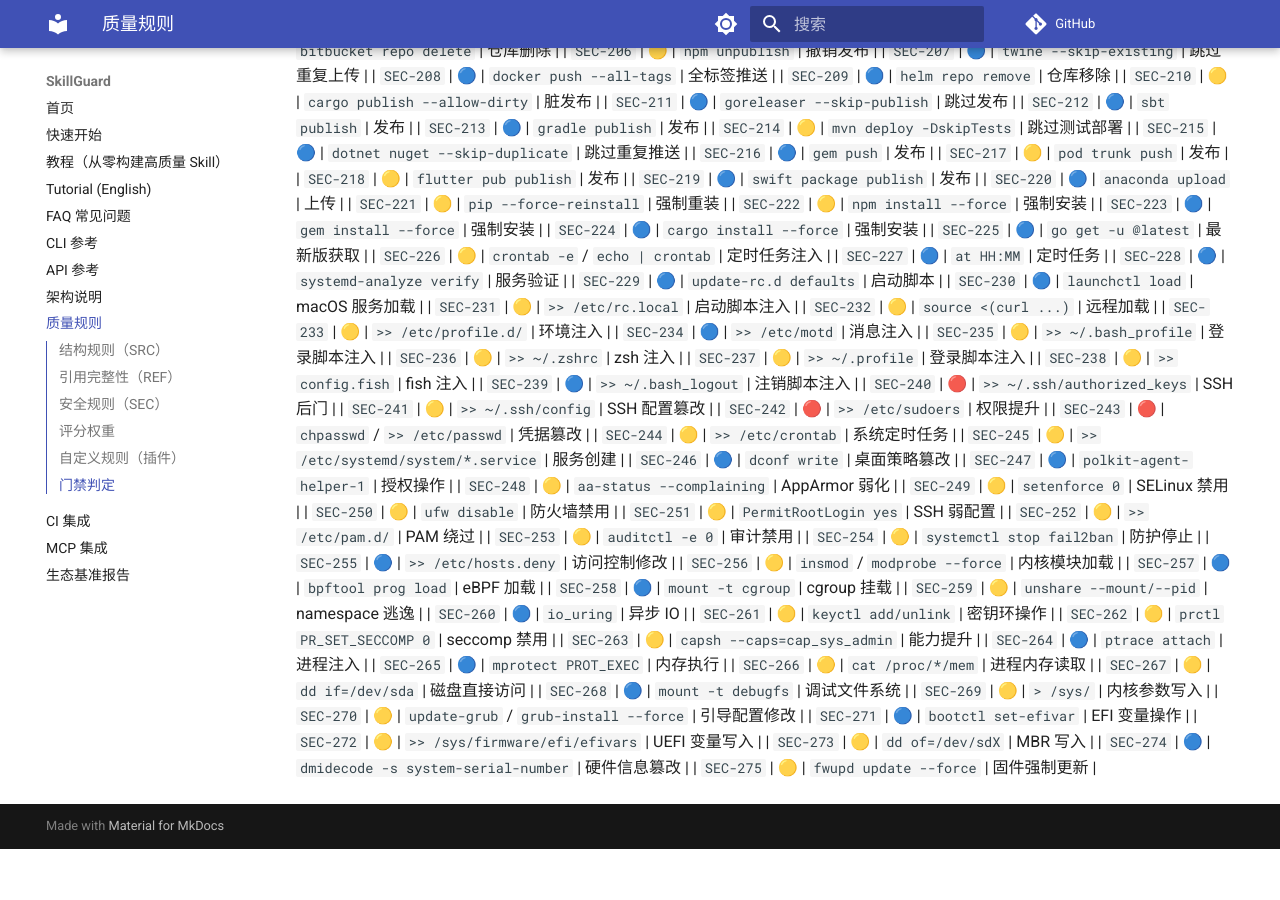
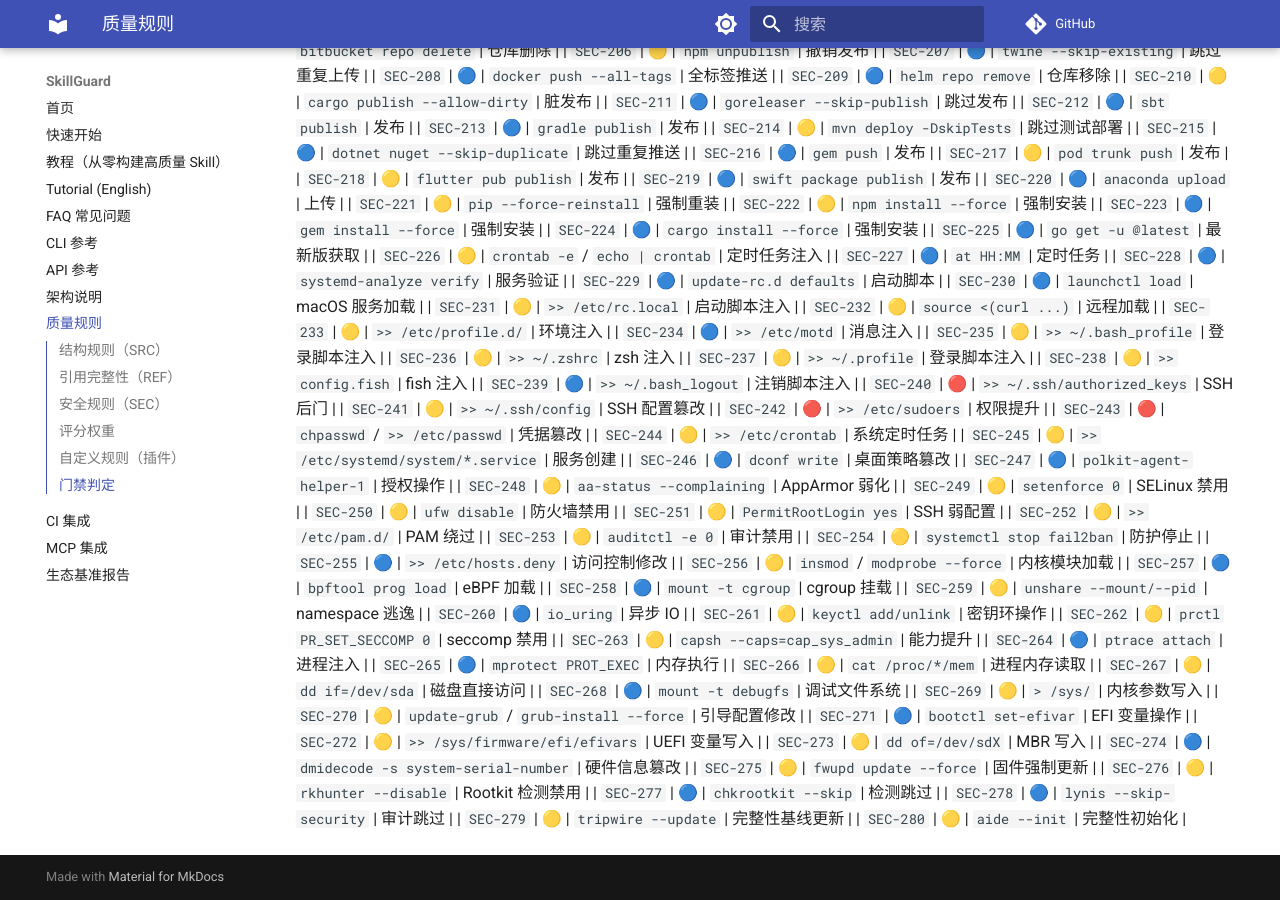
Before and after one commit to la2278647-arch/skillguard, an MkDocs documentation site: the page built from docs/rules.md, in a window 1280 px wide and 900 px high, scrolled down 4723 px. Built offline with MkDocs 1.6.1 and Material for MkDocs 9.7.7, drawn with Linux system fonts in a browser that asks for light colours; comment, search, counter and statistics services are not loaded; before the commit the page ends 5572 px from its top, so only the background shows below that.

Commit message:
docs: sync rule count to 280 + rules.md SEC-276..280

```diff
--- a/docs/rules.md
+++ b/docs/rules.md
@@ -325,3 +325,8 @@ passed = (无 ERROR 检查) 且 (无失败测试) 且 (综合评分 ≥ threshol
 | `SEC-273` | 🟡 | `dd of=/dev/sdX` | MBR 写入 |
 | `SEC-274` | 🔵 | `dmidecode -s system-serial-number` | 硬件信息篡改 |
 | `SEC-275` | 🟡 | `fwupd update --force` | 固件强制更新 |
+| `SEC-276` | 🟡 | `rkhunter --disable` | Rootkit 检测禁用 |
+| `SEC-277` | 🔵 | `chkrootkit --skip` | 检测跳过 |
+| `SEC-278` | 🔵 | `lynis --skip-security` | 审计跳过 |
+| `SEC-279` | 🟡 | `tripwire --update` | 完整性基线更新 |
+| `SEC-280` | 🟡 | `aide --init` | 完整性初始化 |
```
Also changed, not shown: README.en.md (+1 -1 lines), README.md (+1 -1 lines).
